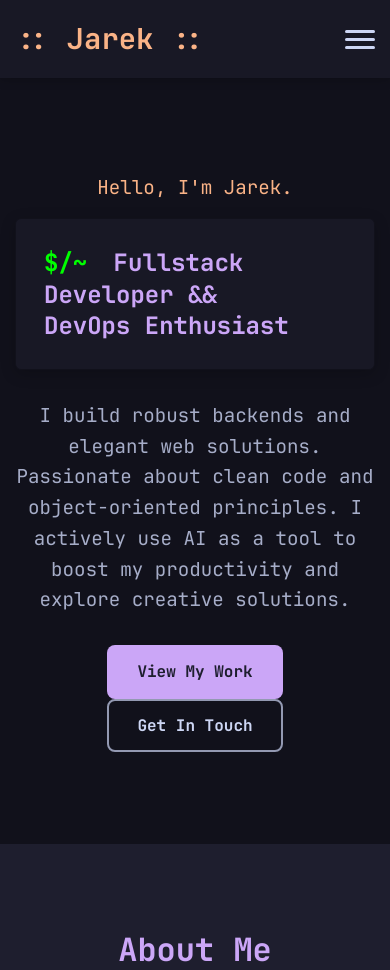
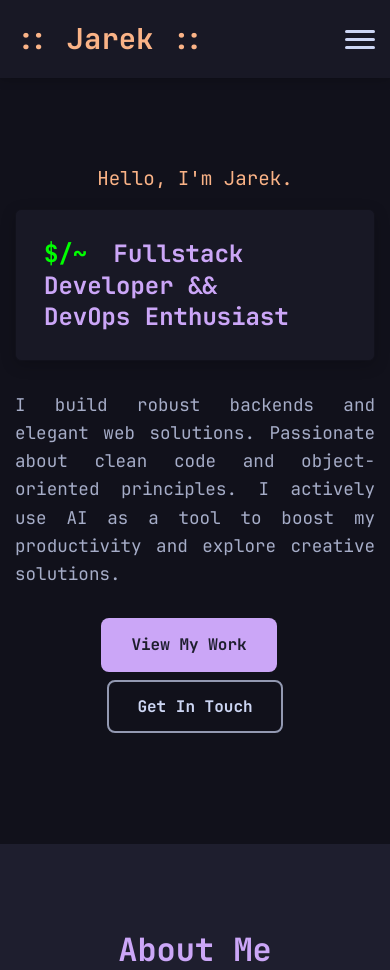
Before and after one commit to jardahrazdera/portfolio-jaroslav-tech, a Django app: page /en/ in a window 390 px wide. Shown: the top 970 px of the page. Run offline with Django 5.2, Linux system fonts and the light colour scheme; data comes from the database, SQL or seed files in the repository.

Commit message:
style: improve button spacing, text sizing, and mobile layout
- Add flex gap to project links for consistent button spacing
- Reduce hero subtitle font-size from 1.2rem to 1.1rem
- Increase text max-width from 700px to 800px
- Add text-align: justify to hero subtitle
- Reduce mobile hero section padding-top to 60px

```diff
--- a/src/core/static/core/css/style.css
+++ b/src/core/static/core/css/style.css
@@ -179,14 +179,19 @@ a:hover {
 }
 
 .hero-subtitle {
-    font-size: 1.2rem;
-    max-width: 600px;
+    font-size: 1.1rem;
+    max-width: 800px;
     margin: 30px auto 30px;
     color: var(--subtext);
+    text-align: justify;
 }
 
 .hero-buttons .btn {
-    margin: 0 10px;
+    margin-right: 15px;
+}
+
+.hero-buttons .btn:last-child {
+    margin-right: 0;
 }
 
 /* --- Content Sections --- */
@@ -359,7 +364,7 @@ body.light-theme .terminal-response {
     font-size: 1.1rem;
     margin: 0;
     text-align: justify;
-    max-width: 700px;
+    max-width: 800px;
 }
 
 /* Projects Section */
@@ -396,10 +401,9 @@ body.light-theme .terminal-response {
 
 .project-links {
     margin-top: 20px;
-}
-
-.project-links .btn {
-    margin-right: 10px;
+    display: flex;
+    gap: 15px;
+    flex-wrap: wrap;
 }
 
 /* Contact Section */
@@ -477,6 +481,11 @@ body.light-theme .terminal-response {
     h2 { font-size: 2rem; }
     .hero-title { font-size: 2.5rem; }
 
+    /* Reduce hero section top padding on mobile */
+    .hero-section {
+        padding-top: 60px;
+    }
+
     .nav-links {
         display: none;
         flex-direction: column;
@@ -525,8 +534,22 @@ body.light-theme .terminal-response {
 
     .project-links .btn {
         display: inline-block;
-        margin-bottom: 10px;
-        margin-right: 5px;
+        margin-bottom: 12px;
+        margin-right: 8px;
+    }
+
+    .project-links .btn:last-child {
+        margin-right: 0;
+    }
+
+    /* Hero buttons on mobile */
+    .hero-buttons .btn {
+        margin-right: 12px;
+        margin-bottom: 8px;
+    }
+
+    .hero-buttons .btn:last-child {
+        margin-right: 0;
     }
 
     /* About section on mobile */
@@ -711,6 +734,7 @@ Terminal Title
     margin: 0;
 }
 
+
 /* Color for the '$' prompt */
 .terminal .prompt {
     color: #00FF00; /* Using a green color for the prompt */
```
